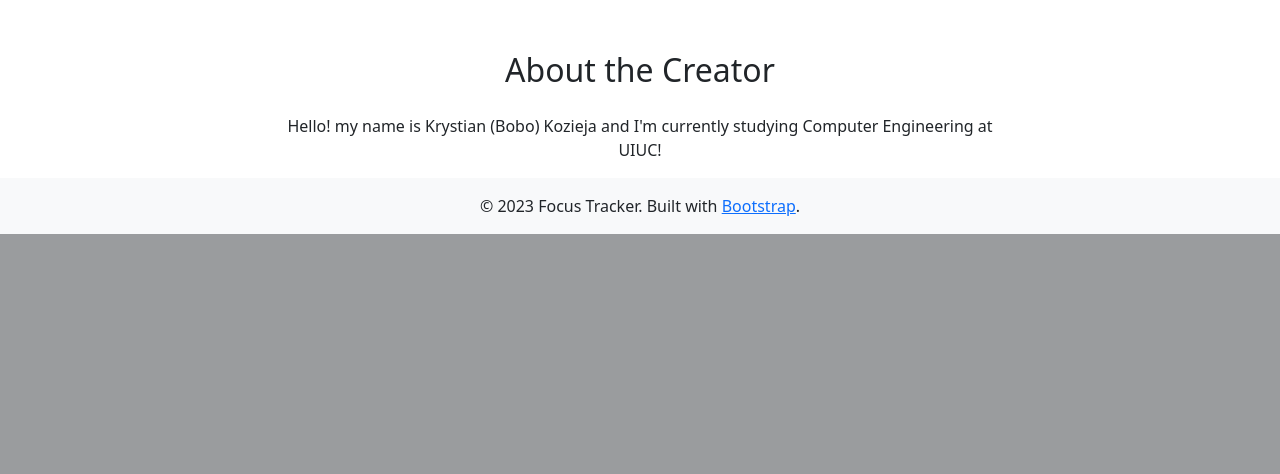
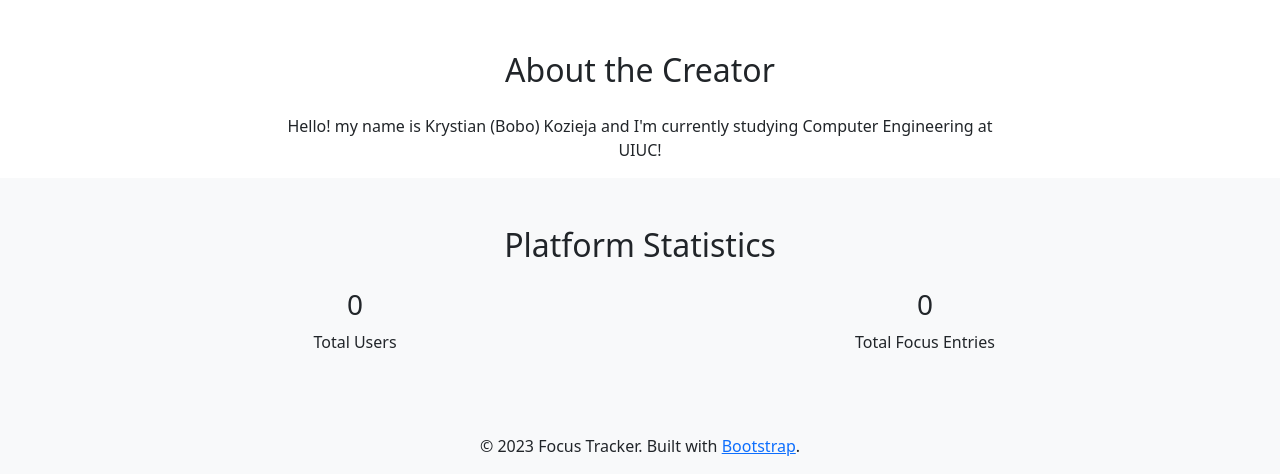
Before and after one commit to KrystianKoziejaWrk/Focus-Tracker, a Flask app: page / in a window 1280 px wide. Shown: the part 987-1461 px from the top of the page. Before the commit the page ends 1221 px from the top, so only its background shows below. Run offline with Flask 3, Linux system fonts and the light colour scheme; parts of the project's set-up code (start-up, migrations or seed data) failed here and were passed over; some libraries are stand-ins or nearby versions.

Commit message:
Statistics added

```diff
--- a/flask_backend/routes.py
+++ b/flask_backend/routes.py
@@ -76,7 +76,13 @@ def homepage():
     except Exception as e:
         print("DEBUG: Homepage access failed =>", e)
         user = None
-    return render_template("homepage.html", user=user)
+
+    # Count total users and focus session entries
+    total_users = Users.query.count()
+    total_entries = FocusSession.query.count()
+    print(f"DEBUG: Total users: {total_users}, Total entries: {total_entries}")
+
+    return render_template("homepage.html", user=user, total_users=total_users, total_entries=total_entries)
 
 @auth.route("/list_users")
 def list_users():
--- a/flask_backend/templates/homepage.html
+++ b/flask_backend/templates/homepage.html
@@ -133,6 +133,24 @@
     </section>
     <!-- END ABOUT -->
 
+    <!-- STATISTICS SECTION -->
+    <section class="statistics py-5 bg-light">
+      <div class="container text-center">
+        <h2 class="mb-4">Platform Statistics</h2>
+        <div class="row">
+          <div class="col-md-6">
+            <h3>{{ total_users }}</h3>
+            <p>Total Users</p>
+          </div>
+          <div class="col-md-6">
+            <h3>{{ total_entries }}</h3>
+            <p>Total Focus Entries</p>
+          </div>
+        </div>
+      </div>
+    </section>
+    <!-- END STATISTICS -->
+
     <!-- FOOTER -->
     <footer class="bg-light text-dark py-3">
       <div class="container text-center">
```
